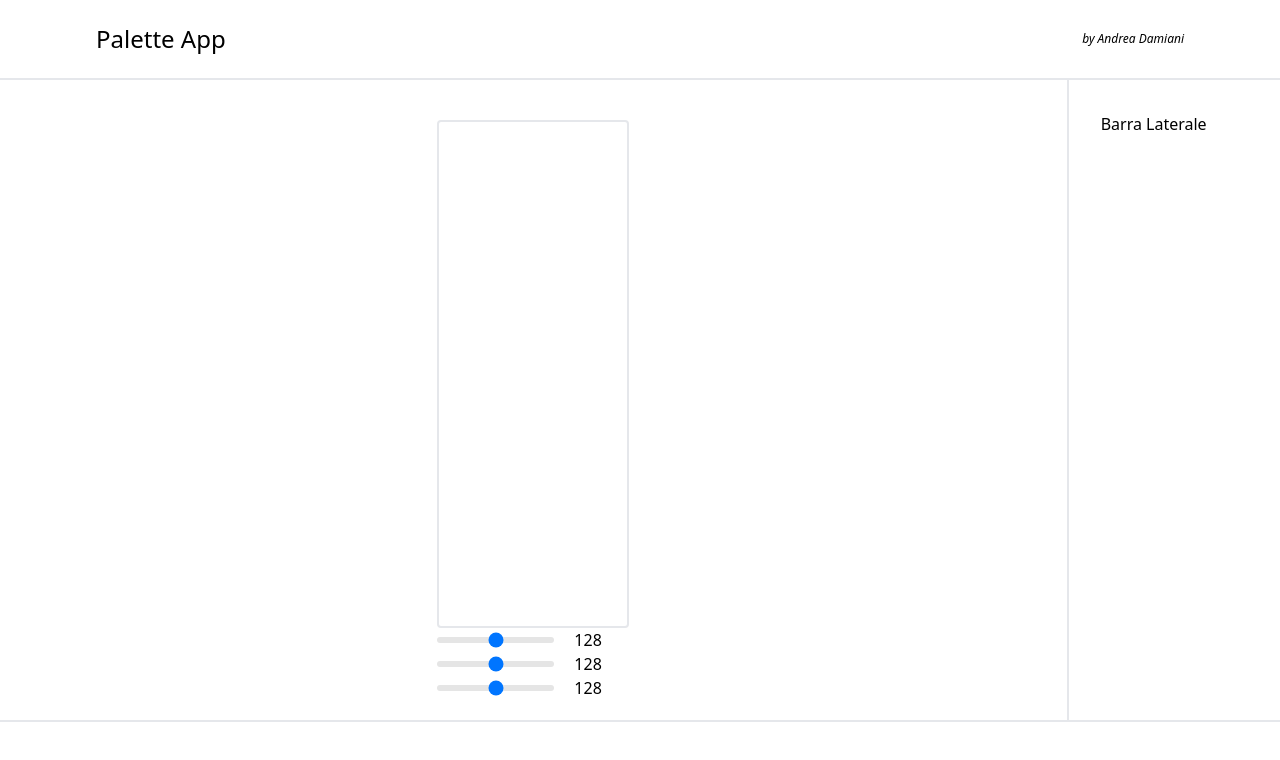
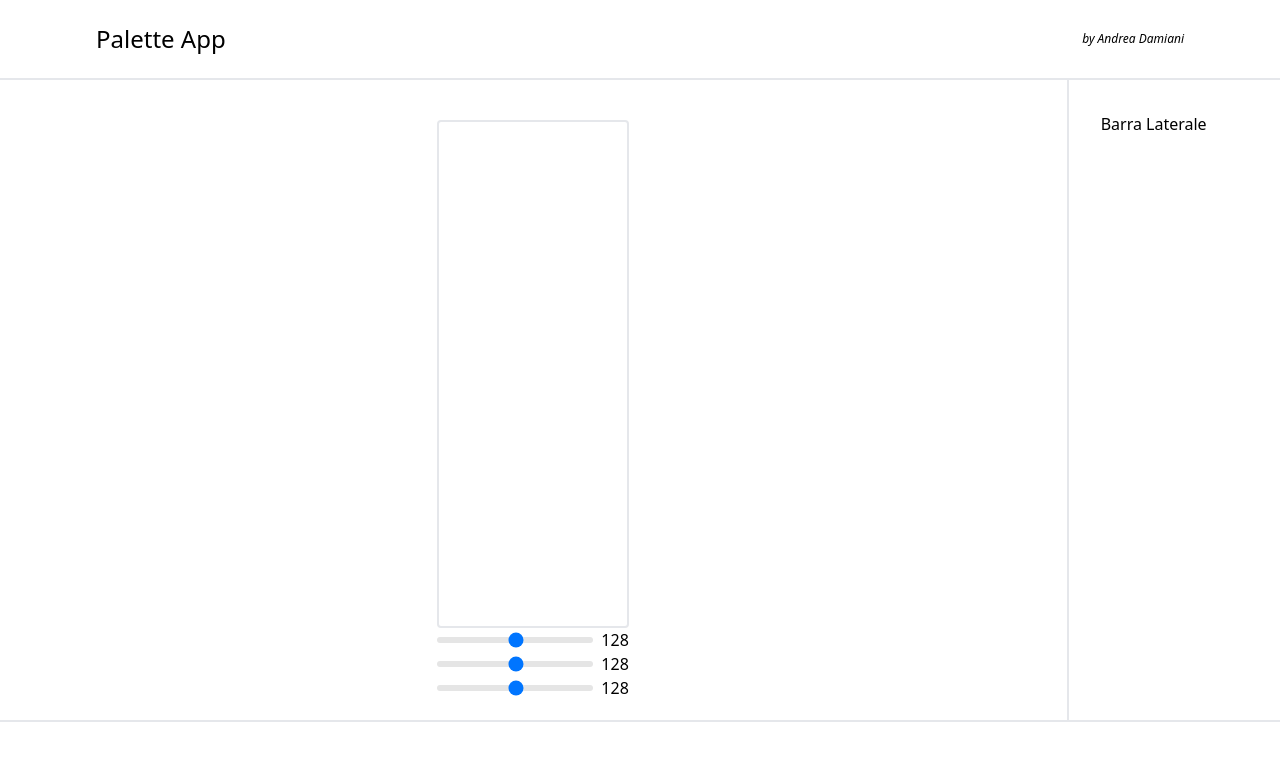
Before and after one commit to andrea-dam/palette-app, a Vue app: page / in a window 1280 px wide. Shown: the top 760 px of the page. Built offline with nearby package versions, Linux system fonts and the light colour scheme; some icons are missing.

Commit message:
Implementata logica memorizzazione card aperte in localStorage

```diff
--- a/src/App.vue
+++ b/src/App.vue
@@ -6,7 +6,7 @@
         </header>
         <main class="row-span-8 grid grid-cols-12">
             <div class="container col-span-10 flex items-center justify-center space-x-8 p-10 pb-5">
-                <ColorCard v-for="number in numberOfCards" :key="number" :id="number" :card-number="number" />
+                <ColorCard v-for="card in openCards" :key="card" :id="card" :card-number="card" />
             </div>
             <aside class="col-span-2 border-l-2 p-8">Barra Laterale</aside>
         </main>
@@ -19,21 +19,24 @@
 
 <script setup>
 import { ref } from "vue";
+import { useStorage } from "@vueuse/core";
 import ColorCard from "./components/ColorCard.vue";
 import SignButton from "./components/SignButton.vue";
 
-const numberOfCards = ref(1);
+const cards = ref(1);
+
+const openCards = useStorage("carte-aperte", cards);
 
 const changeCards = sign => {
     if (sign === "+") {
-        if (numberOfCards.value === 5) {
+        if (cards.value === 5) {
         } else {
-            numberOfCards.value++;
+            cards.value++;
         }
     } else {
-        if (numberOfCards.value === 1) {
+        if (cards.value === 1) {
         } else {
-            numberOfCards.value--;
+            cards.value--;
         }
     }
 };
--- a/src/components/ColorSlider.vue
+++ b/src/components/ColorSlider.vue
@@ -1,5 +1,5 @@
 <template>
-    <div class="flex w-full items-center justify-between space-x-5">
+    <div class="flex w-full items-center justify-between space-x-2">
         <input
             type="range"
             min="0"
@@ -7,7 +7,7 @@
             step="1"
             v-model="state"
             class="transparent h-1.5 w-full cursor-grab appearance-none rounded-lg border-transparent bg-neutral-200 active:cursor-grabbing" />
-        <input type="text" v-model="state" size="1" />
+        <input type="text" v-model="state" size="1" class="w-7" />
     </div>
 </template>
 
```
